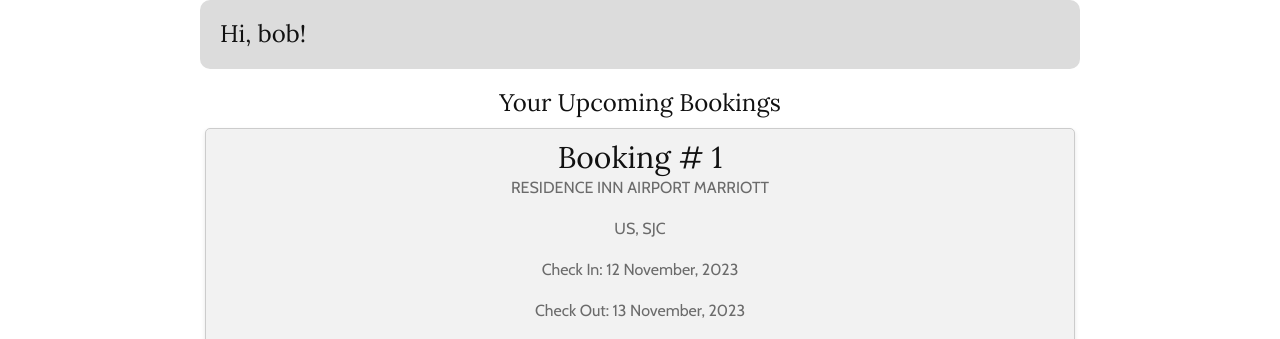
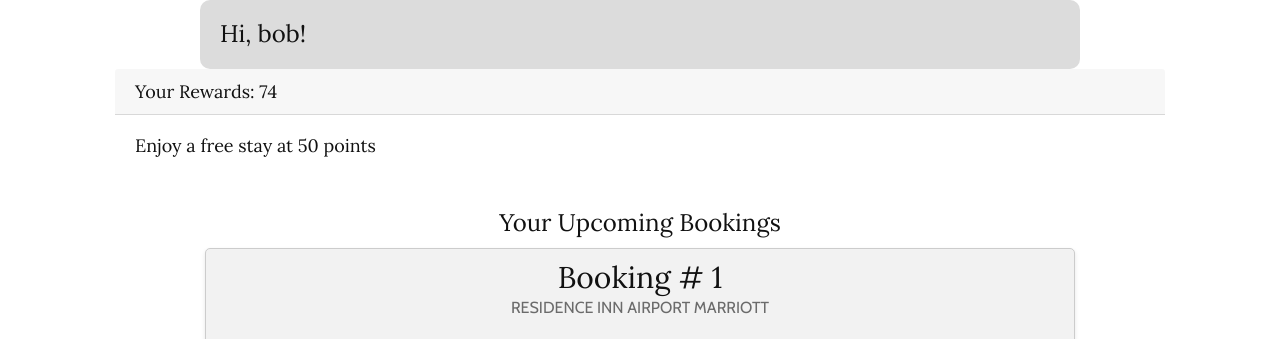
Before and after one commit to ekanshgupta123/SpartanSleep, a Flask app: page /reservations in a window 1280 px wide. Shown: the part 80-419 px from the top of the page. Run offline with Flask 3, Linux system fonts and the light colour scheme; a user stored in the database is signed in; some libraries are stand-ins or nearby versions.

Commit message:
cancellation fee

```diff
--- a/app/models.py
+++ b/app/models.py
@@ -11,7 +11,7 @@
     lastName = db.Column(db.String(256), nullable=False)
     email = db.Column(db.String(256), nullable=False, unique=True)
     password = db.Column(db.String(256), nullable=False)
-    reward_points = db.Column(db.Integer, default=0)
+    reward_points = db.Column(db.Integer, default=70)
 
 @login.user_loader
 def load_user(id):
--- a/app/routes.py
+++ b/app/routes.py
@@ -294,9 +294,11 @@
 @spartan_app.route('/reservations')
 @login_required
 def reservations():
+    user_id = current_user.id
+    reward_points = get_reward_points(user_id)
     user_bookings = db.session.query(Payment.hotelName, Payment.start_date, Payment.end_date, Payment.totalGuests, Payment.hotelRooms, Payment.price, Payment.id, Payment.cityCode, Payment.countryCode,).filter_by(user_id=current_user.id).all()
     print(len(user_bookings))
-    return render_template('/reservations.html', user_bookings=user_bookings)
+    return render_template('/reservations.html', user_bookings=user_bookings,reward_points=reward_points)
 
 # edit reservations date
 @spartan_app.route('/update_reservation_date/<int:reservation_id>', methods=['GET', 'POST'])
@@ -435,13 +437,11 @@
     except Exception as e:
         print(f"Error fetching hotel data from Amadeus API: {e}")
         return "An error occurred"
-#display current user rewards
 def get_reward_points(user_id):
     user = User.query.get(user_id)
     if user:
         return user.reward_points
     return None
-#calculate rewards
 
 @spartan_app.route('/checkout/<string:checkout_type>/<string:hotel_id>', methods=['GET', 'POST'])
 @login_required
@@ -519,12 +519,12 @@
             db.session.commit()
             flash('Payment Accepted!')
 
-            current_user.reward_points = (int(reward_points)+100)
+            current_user.reward_points += int(round(float(price) * 0.1))
             add_rewards = Rewards(user_id=current_user.id, reward_points=reward_points)
             db.session.add(add_rewards)
             db.session.commit()
 
-            flash('Rewards Redeemed Successfully'.format(reward_points))
+            flash(f'Reward points have been added to your account')
             return redirect(url_for('reservations'))
 
         return render_template('checkout-pay-now.html', hotel_id=hotel_id, form=form)
@@ -564,14 +564,12 @@
             db.session.add(payment)
             db.session.commit()
 
-            current_user.reward_points = (int(reward_points)-100)
+            current_user.reward_points = (int(reward_points)-50)
             add_rewards = Rewards(user_id=current_user.id, reward_points=reward_points)
             db.session.add(add_rewards)
             db.session.commit()
-
             flash('Rewards Redeemed Successfully'.format(reward_points))
             return redirect(url_for('reservations'))
-
         return render_template('checkout-pay-later.html', hotel_id=hotel_id,rewards_form=RewardsForm(),reward_points=reward_points)  # Modify as needed
 
     else:
@@ -654,13 +652,20 @@
 
 @spartan_app.route('/delete-reservation/<int:payment_id>', methods=['POST'])
 def delete_reservation(payment_id):
+    user_id = current_user.id
+    reward_points = get_reward_points(user_id)
     payment = Payment.query.get_or_404(payment_id)
     if payment.user_id != current_user.id:
         # Prevent deletion if the current user does not own the reservation
         return jsonify({'error': 'Unauthorized to delete this reservation'}), 401
 
     try:
+        price = payment.price
         db.session.delete(payment)
+        db.session.commit()
+        current_user.reward_points -= int(round(float(price) * 0.1))
+        add_rewards = Rewards(user_id=current_user.id, reward_points=reward_points)
+        db.session.add(add_rewards)
         db.session.commit()
         return redirect(url_for('reservations'))
     except Exception as e:
--- a/app/templates/hotel-view.html
+++ b/app/templates/hotel-view.html
@@ -15,7 +15,7 @@
         <h1 class="title-FEhXH1">{{hotel_data.name}}</h1>
       </div>
       <div class="number-of-rooms-2qMuan">
-        <div class="x2-bedroom-0r0Ge1 avenir-heavy-normal-black-18px">2 Bedroom</div>
+        <div class="x2-bedroom-0r0Ge1 avenir-heavy-normal-black-18px"> {{guests}} Guests </div>
         <div class="group-3-t2pGgE">
             <div class="oval"></div>
             <div class="view-pjPGy5 view">
@@ -28,7 +28,7 @@
         </div>
       </div>
       <div class="number-of-bathrooms-2qMuan">
-        <div class="x2-bathroom-t2pGgE avenir-heavy-normal-black-18px">2 Bathroom</div>
+        <div class="x2-bathroom-t2pGgE avenir-heavy-normal-black-18px">{{rooms}} Rooms</div>
         <div class="group-3-t2pGgE">
           <div class="oval"></div>
           <div class="view-pjPGy5 view">
--- a/app/templates/reservations.html
+++ b/app/templates/reservations.html
@@ -18,6 +18,16 @@
     <div class="welcome-card">
                 <h1>Hi, {{current_user.firstName}}!</h1>
     </div>
+    <div class = "Redeem Rewards">
+        <div class = "container">
+            <div class="container">
+                <h5 class="card-header">Your Rewards: {{ reward_points }}</h5>
+                <div class="card-body">
+                    <h5 class="card-title">Enjoy a free stay at 50 points</h5>
+                </div>
+            </div>
+        </div>
+
 <!-- Reservation Section Begin -->
 <!--<div class="reservation-content">
   <div class="container-fluid">
@@ -130,7 +140,7 @@
       <div class="booking-card-footer">
         <form action="{{ url_for('delete_reservation', payment_id = user_booking[6] ) }}" method="post">
           <input type="hidden" name="booking_id" value="{{ user_booking[6] }}"/>
-          <button type="submit" class="btn btn-danger" onclick="return confirm('Are you sure you want to cancel this booking?');">Cancel Booking</button>
+          <button type="submit" class="btn btn-danger" onclick="return confirm('Warning: You will be charged $50 for a Cancelation Fee \nAre you sure you want to continue?');">Cancel Booking</button>
         </form>
       </div>
     </div>
```
Also changed, not shown: app/app.db.
